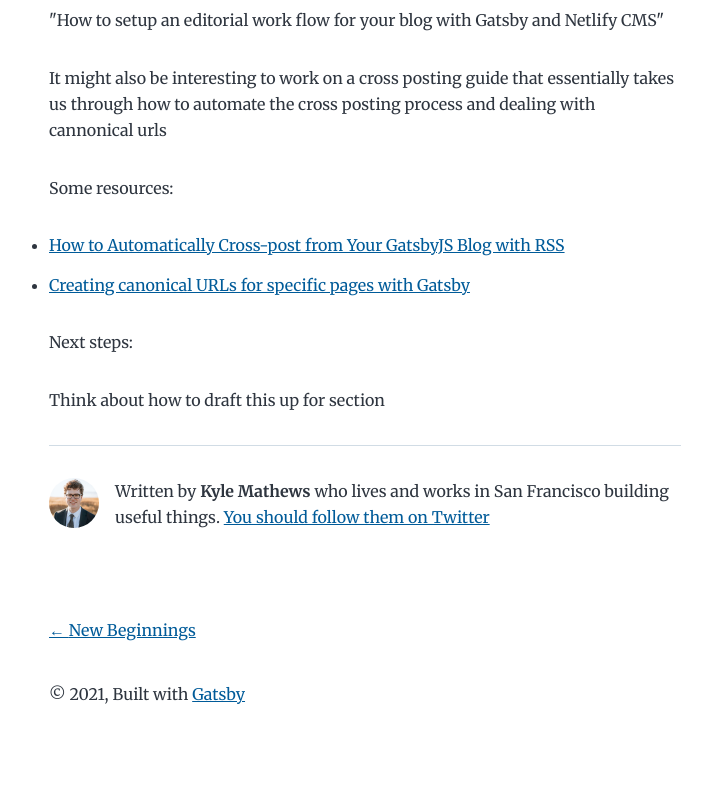
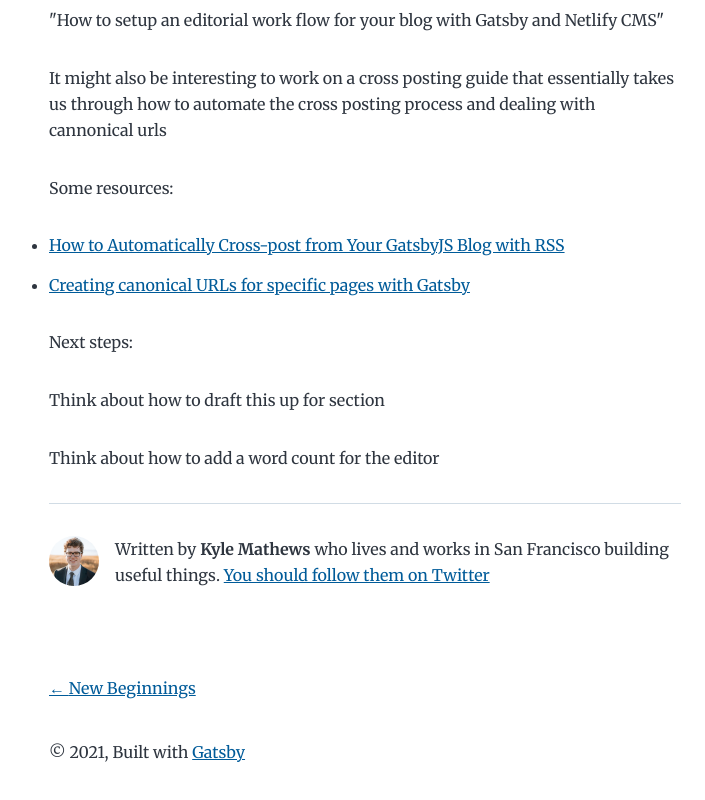
Before and after one commit to adrianmurage/adrianmurage-gatsby-blog, a Gatsby site: page /2021-11-21-switching-over-to-gatsby-and-netlify-cms-the-why-and-how-of-it-all/ in a window 1280 px wide. Shown: the part 3083-3883 px from the top of the page, without its empty margins (275-980 px from the left). Before the commit the page ends 3853 px from the top, so only its background shows below. Built offline with nearby package versions, Linux system fonts and the light colour scheme; Gatsby itself is replaced by a stand-in of ours; some packages are replaced by stand-ins of ours.

Commit message:
Update Blog “2021-11-21-switching-over-to-gatsby-and-netlify-cms-the-why-and-how-of-it-all”

```diff
--- a/content/blog/2021-11-21-switching-over-to-gatsby-and-netlify-cms-the-why-and-how-of-it-all.md
+++ b/content/blog/2021-11-21-switching-over-to-gatsby-and-netlify-cms-the-why-and-how-of-it-all.md
@@ -93,3 +93,5 @@ Some resources:
 Next steps:
 
 Think about how to draft this up for section
+
+Think about how to add a word count for the editor
```
